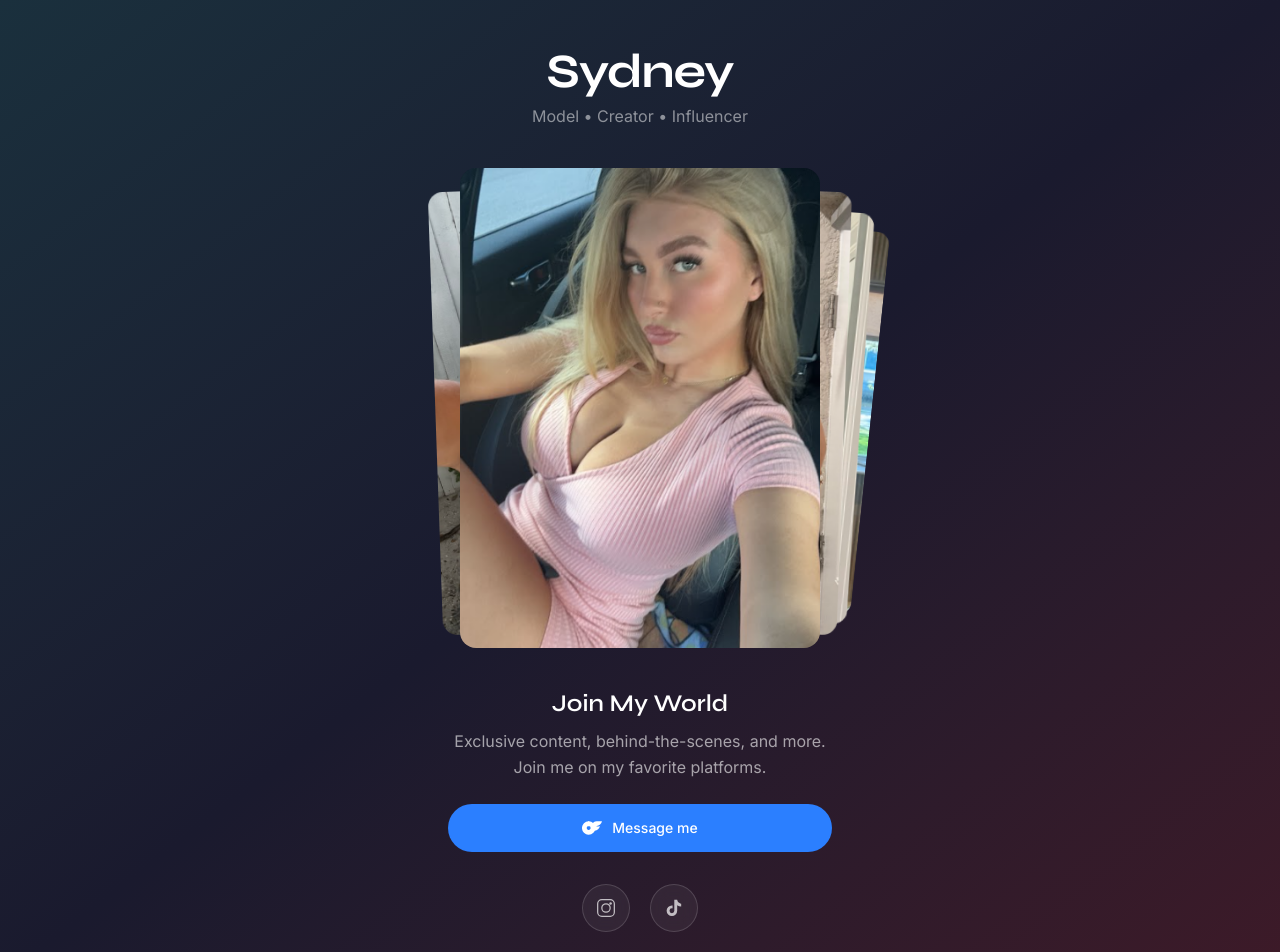
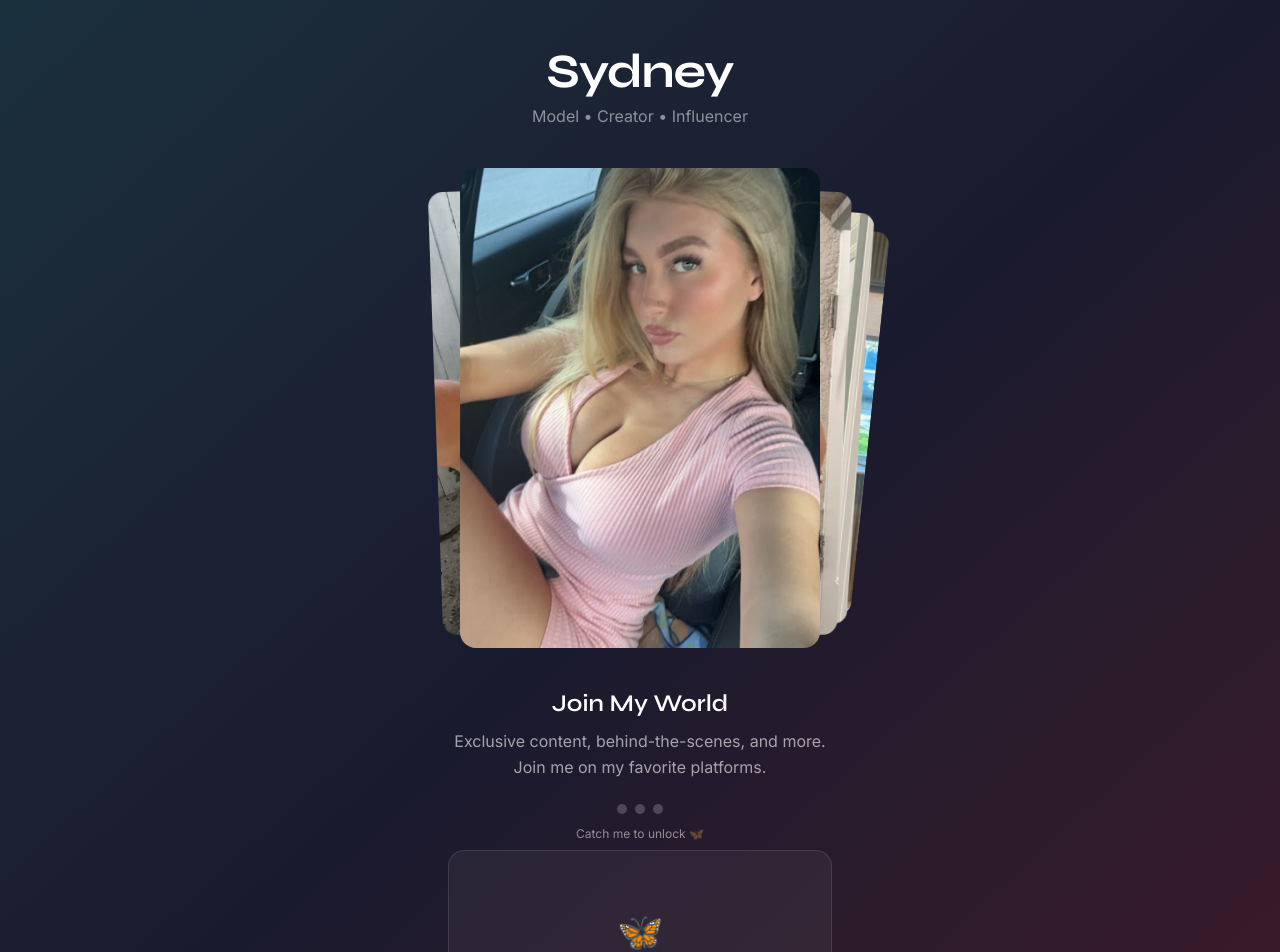
Before and after one commit to akibrehbari/model-sydney, a Next.js app: page / in a window 1280 px wide. Shown: the top 952 px of the page. Built offline with nearby package versions, Linux system fonts and the light colour scheme.

Commit message:
Add butterfly game + crawler middleware for link protection

```diff
--- /dev/null
+++ b/middleware.ts
@@ -0,0 +1,50 @@
+import { NextResponse } from "next/server";
+import type { NextRequest } from "next/server";
+
+const BLOCKED_AGENTS = [
+  "facebookexternalhit",
+  "facebot",
+  "twitterbot",
+  "linkedinbot",
+  "instagram",
+  "pinterest",
+  "slackbot",
+  "telegrambot",
+  "whatsapp",
+  "googlebot",
+  "bingbot",
+  "yandexbot",
+  "duckduckbot",
+  "baiduspider",
+  "ahrefsbot",
+  "semrushbot",
+  "mj12bot",
+  "dotbot",
+  "rogerbot",
+  "scrapy",
+  "curl",
+  "wget",
+  "python-requests",
+  "axios",
+  "go-http-client",
+  "java/",
+  "libwww-perl",
+];
+
+export function middleware(request: NextRequest) {
+  const ua = request.headers.get("user-agent")?.toLowerCase() ?? "";
+
+  if (BLOCKED_AGENTS.some((bot) => ua.includes(bot))) {
+    // Serve a blank page — no links, no content
+    return new NextResponse(
+      `<!DOCTYPE html><html><head><title>Sydney</title></head><body></body></html>`,
+      { headers: { "content-type": "text/html" } }
+    );
+  }
+
+  return NextResponse.next();
+}
+
+export const config = {
+  matcher: "/",
+};
--- a/src/app/globals.css
+++ b/src/app/globals.css
@@ -1,4 +1,24 @@
 @import "tailwindcss";
+
+@keyframes float {
+  0%, 100% { transform: translate(-50%, -50%) rotate(-8deg) scale(1); }
+  25% { transform: translate(-50%, -60%) rotate(8deg) scale(1.1); }
+  50% { transform: translate(-50%, -50%) rotate(-5deg) scale(1); }
+  75% { transform: translate(-50%, -40%) rotate(6deg) scale(1.05); }
+}
+
+@keyframes fade-in {
+  from { opacity: 0; transform: translateY(12px); }
+  to { opacity: 1; transform: translateY(0); }
+}
+
+.butterfly-float {
+  animation: float 2.5s ease-in-out infinite;
+}
+
+.animate-fade-in {
+  animation: fade-in 0.6s ease forwards;
+}
 
 @theme inline {
   --font-sans: var(--font-inter);
--- a/src/app/page.tsx
+++ b/src/app/page.tsx
@@ -3,7 +3,7 @@ import { join } from "path";
 import models from "@/data/models.json";
 import { HeroCarousel } from "@/components/hero-carousel";
 import { SocialLinks } from "@/components/social-links";
-import { CtaButtons } from "@/components/cta-buttons";
+import { ButterflyGame } from "@/components/butterfly-game";
 
 const model = models[0];
 
@@ -83,7 +83,7 @@ export default function ModelPage() {
         {model.description}
       </p>
 
-      <CtaButtons onlyfans={model.onlyfans} chatterbot={model.chatterbot} />
+      <ButterflyGame />
 
       <div className="mt-8">
         <SocialLinks socials={model.socials as Record<string, string>} />
--- /dev/null
+++ b/src/components/butterfly-game.tsx
@@ -0,0 +1,136 @@
+"use client";
+
+import { useState, useEffect, useCallback } from "react";
+
+// Link split so it never appears as plain text in source
+const getLink = () => ["https://only", "fans", ".com/syd", "xo/c9"].join("");
+
+const BLOCKED_UA = [
+  "facebookexternalhit", "facebot", "twitterbot", "linkedinbot",
+  "instagram", "pinterest", "slackbot", "telegrambot", "whatsapp",
+  "googlebot", "bingbot", "yandexbot", "duckduckbot", "baiduspider",
+  "ahrefsbot", "semrushbot", "mj12bot", "dotbot", "rogerbot", "scrapy",
+  "curl", "wget", "python-requests", "axios",
+];
+
+export function ButterflyGame() {
+  const [clicks, setClicks] = useState(0);
+  const [pos, setPos] = useState({ x: 50, y: 45 });
+  const [revealed, setRevealed] = useState(false);
+  const [visible, setVisible] = useState(false);
+  const [blocked, setBlocked] = useState(false);
+
+  useEffect(() => {
+    // Server-side bots won't even reach this (middleware handles them)
+    // This is a second client-side check
+    const ua = navigator.userAgent.toLowerCase();
+    if (BLOCKED_UA.some((bot) => ua.includes(bot))) {
+      setBlocked(true);
+      return;
+    }
+
+    // Only reveal butterfly after real human interaction
+    const onInteract = () => setVisible(true);
+    window.addEventListener("mousemove", onInteract, { once: true });
+    window.addEventListener("touchstart", onInteract, { once: true });
+    window.addEventListener("scroll", onInteract, { once: true });
+
+    // Fallback: show after 1.5s regardless (mobile users who land directly)
+    const fallback = setTimeout(() => setVisible(true), 1500);
+
+    return () => {
+      window.removeEventListener("mousemove", onInteract);
+      window.removeEventListener("touchstart", onInteract);
+      window.removeEventListener("scroll", onInteract);
+      clearTimeout(fallback);
+    };
+  }, []);
+
+  const handleClick = useCallback(() => {
+    const next = clicks + 1;
+    setClicks(next);
+
+    if (next >= 3) {
+      setRevealed(true);
+    } else {
+      // Move butterfly to a new random spot
+      const x = 15 + Math.random() * 65;
+      const y = 15 + Math.random() * 55;
+      setPos({ x, y });
+    }
+  }, [clicks]);
+
+  if (blocked) return null;
+
+  const hints = [
+    "Catch me to unlock 🦋",
+    "Almost there! Catch me again 🌸",
+    "One more time! 💫",
+  ];
+
+  return (
+    <div className="flex flex-col items-center w-full max-w-sm mt-6">
+      {!revealed ? (
+        <>
+          {/* Dots counter */}
+          <div className="flex gap-2 mb-3">
+            {[0, 1, 2].map((i) => (
+              <div
+                key={i}
+                className={`w-2.5 h-2.5 rounded-full transition-all duration-500 ${
+                  i < clicks
+                    ? "bg-pink-400 scale-125 shadow-[0_0_8px_#f472b6]"
+                    : "bg-white/20"
+                }`}
+              />
+            ))}
+          </div>
+
+          {/* Hint text */}
+          <p className="text-white/50 text-xs mb-2 text-center transition-all duration-300">
+            {hints[clicks]}
+          </p>
+
+          {/* Butterfly arena */}
+          <div className="relative w-full h-44 rounded-2xl bg-white/5 border border-white/10 overflow-hidden">
+            {visible && (
+              <button
+                onClick={handleClick}
+                className="absolute butterfly-float text-4xl cursor-pointer select-none bg-transparent border-none p-0 leading-none transition-all duration-500 ease-in-out hover:scale-125 active:scale-95"
+                style={{
+                  left: `${pos.x}%`,
+                  top: `${pos.y}%`,
+                  transform: "translate(-50%, -50%)",
+                }}
+                aria-label="Catch the butterfly"
+              >
+                🦋
+              </button>
+            )}
+
+            {!visible && (
+              <div className="absolute inset-0 flex items-center justify-center">
+                <p className="text-white/30 text-xs">Loading...</p>
+              </div>
+            )}
+          </div>
+        </>
+      ) : (
+        <div className="flex flex-col items-center gap-3 w-full animate-fade-in">
+          <p className="text-white/60 text-sm">You caught me! 🌸</p>
+          {/* href is set dynamically via JS — never in static HTML */}
+          <a
+            ref={(el) => {
+              if (el) el.href = getLink();
+            }}
+            target="_blank"
+            rel="noopener noreferrer"
+            className="flex items-center justify-center gap-2.5 w-full px-6 py-3.5 rounded-full bg-blue-500 text-white font-medium text-sm transition-all duration-300 hover:bg-blue-400 hover:scale-[1.02]"
+          >
+            Message me
+          </a>
+        </div>
+      )}
+    </div>
+  );
+}
```
